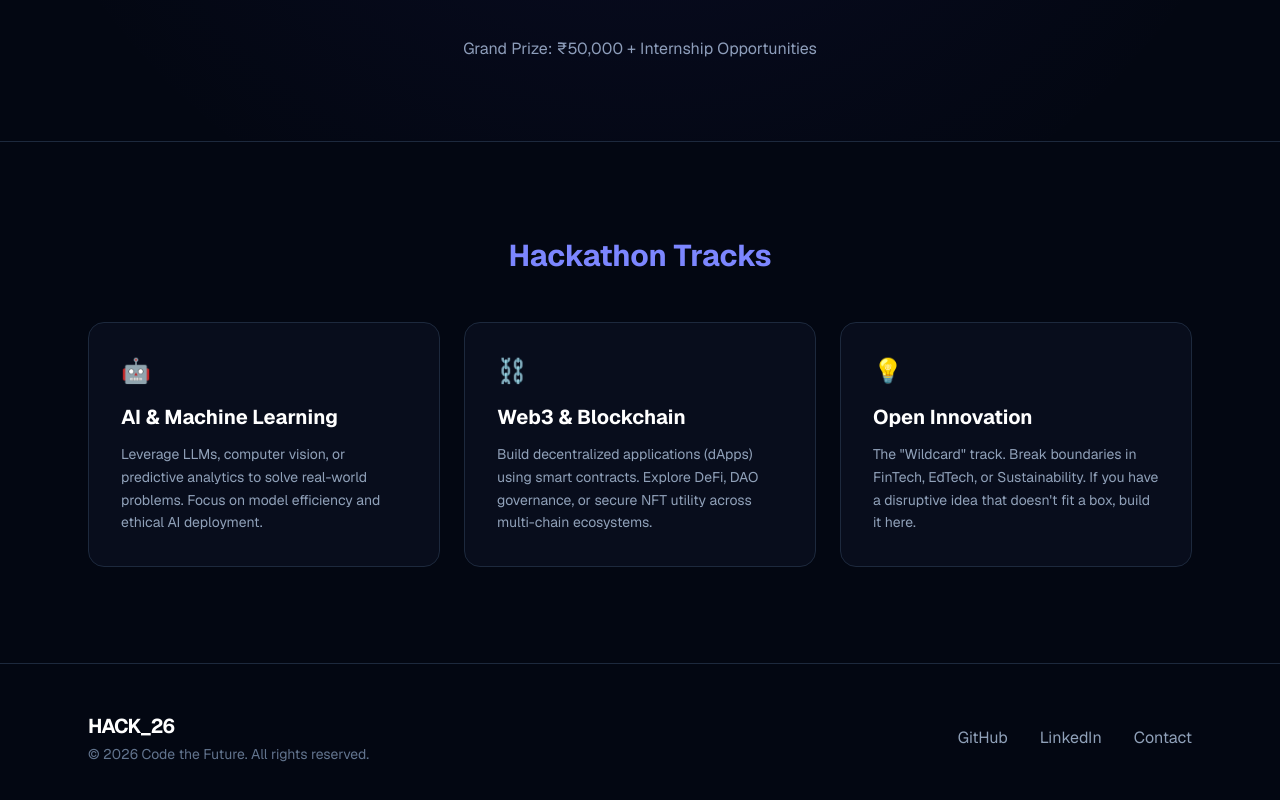
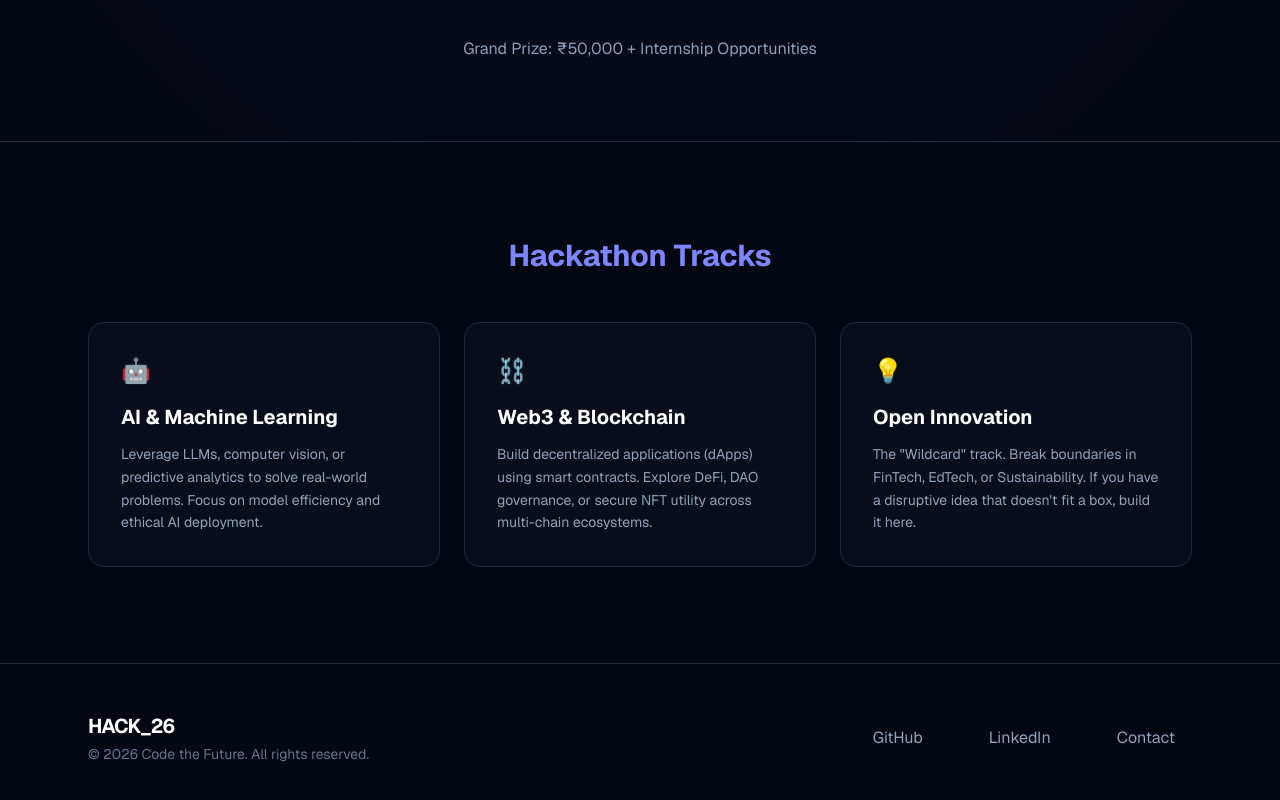
Before and after one commit to abhijeetmandal278-alt/hackathon-26, a Next.js app: page / in a window 1280 px wide. Shown: the part 1586-2386 px from the top of the page. Built offline with nearby package versions, Linux system fonts and the light colour scheme.

Commit message:
style: successfully integrated individual RGB hover glows for footer socials

```diff
--- a/app/page.tsx
+++ b/app/page.tsx
@@ -153,13 +153,13 @@ export default function Home() {
           </div>
 
           <div className="flex gap-8">
-            <a href="https://github.com/abhijeetmandal278-alt" target="_blank" className="text-slate-400 hover:text-white transition-colors">
+            <a href="https://github.com/abhijeetmandal278-alt" target="_blank" className="px-4 py-2 rounded-lg text-slate-400 hover:text-white transition-all duration-300 hover:bg-green-500/10 hover:shadow-[0_0_15px_rgba(34,197,94,0.4)] border border-transparent hover:border-green-500/20">
               GitHub
             </a>
-            <a href="https://linkedin.com/in/abhijeet-man-429b29385" target="_blank" rel="noopener noreferrer" className="text-slate-400 hover:text-white transition-colors">
+            <a href="https://linkedin.com/in/abhijeet-man-429b29385" target="_blank" rel="noopener noreferrer" className="px-4 py-2 rounded-lg text-slate-400 hover:text-indigo-400 transition-all duration-300 hover:bg-indigo-500/10 hover:shadow-[0_0_15px_rgba(99,102,241,0.4)] border border-transparent hover:border-indigo-500/20">
               LinkedIn
             </a>
-            <a href="mailto:abhijeetmandal278@gmail.com" className="text-slate-400 hover:text-white transition-colors">
+            <a href="mailto:abhijeetmandal278@gmail.com" className="px-4 py-2 rounded-lg text-slate-400 hover:text-red-400 transition-all duration-300 hover:bg-red-500/10 hover:shadow-[0_0_15px_rgba(239,68,68,0.4)] border border-transparent hover:border-red-500/20">
               Contact
             </a>
           </div>
```
